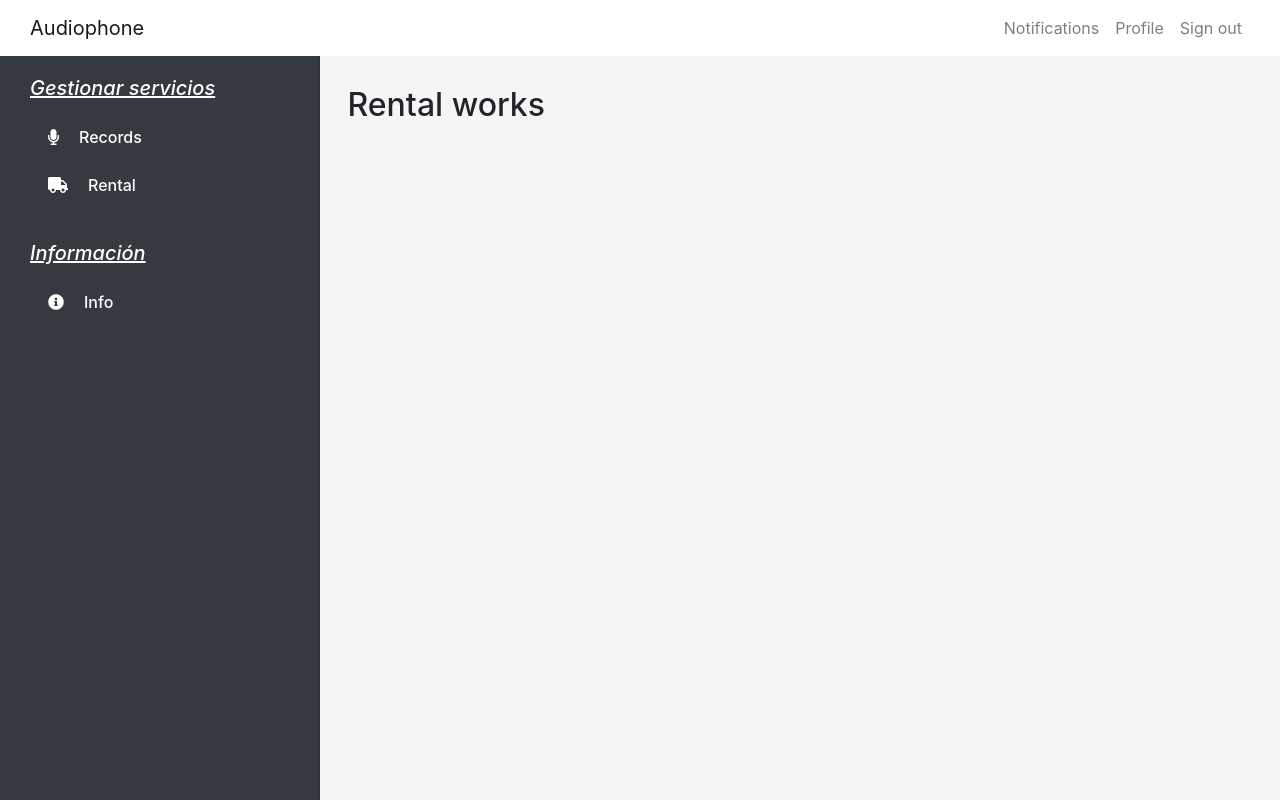
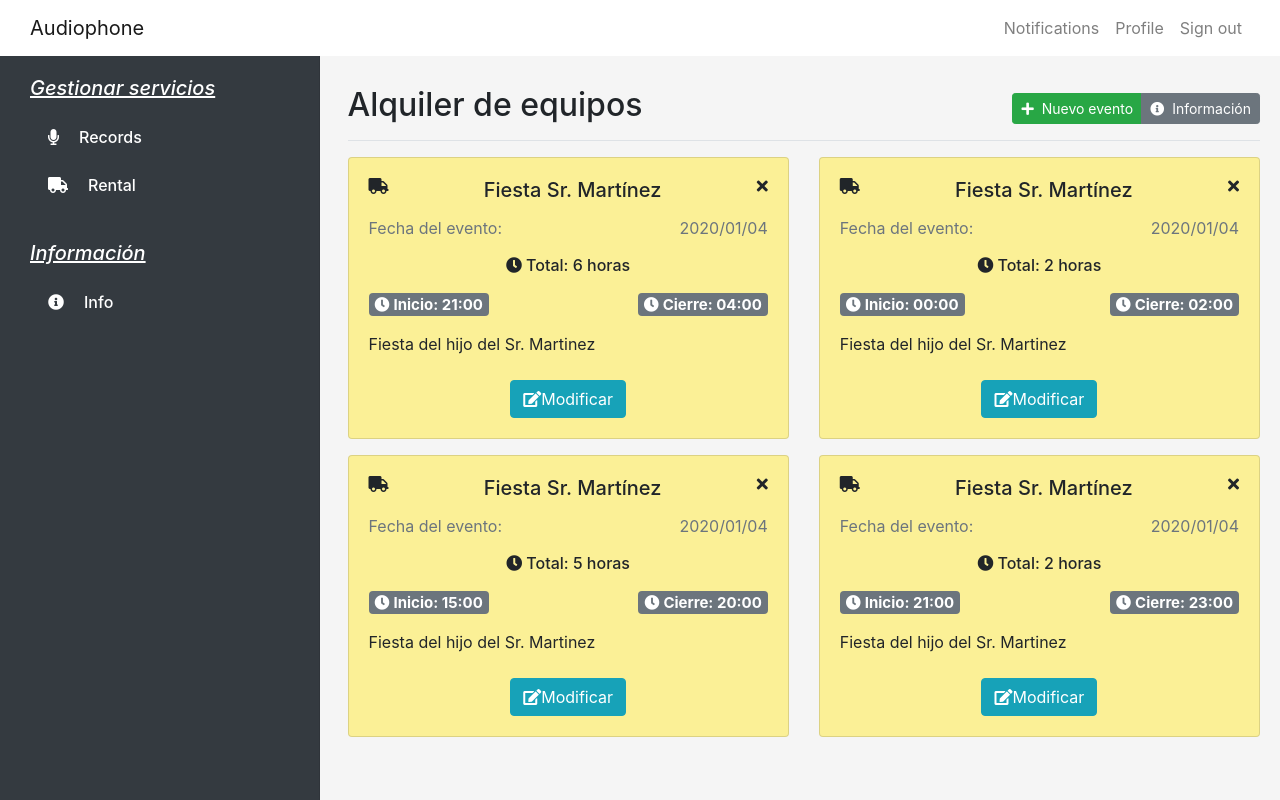
Before and after one commit to eaudiophone/audiophone-core, a React (Create React App) app: page /home/rental in a window 1280 px wide. Built offline with nearby package versions, Linux system fonts and the light colour scheme.

Commit message:
maquetacion de equipos actualizada

```diff
--- a/src/pages/rental/Rental.jsx
+++ b/src/pages/rental/Rental.jsx
@@ -1,9 +1,59 @@
 import React, { Component } from 'react';
+import { rentalMeetings } from './RentalHardcode';
+
+import Card from './../../components/card/Card';
 
 class Rental extends Component {
 
+	constructor( props ) {
+
+		super( props );
+		this.state = { meetings: rentalMeetings };
+	}
+
+	setHeader() {
+
+		return (
+
+			<div className="d-flex justify-content-between flex-wrap flex-md-nowrap
+				align-items-center pb-2 mb-3 border-bottom">
+
+				<h2>Alquiler de equipos</h2>
+
+				<div className="btn-toolbar mb-2 mb-md-0">
+					<div className="btn-group">
+						<button className="btn btn-sm btn-success">
+							<i className="mr-2 fas fa-plus"></i>
+							Nuevo evento
+						</button>
+						<button className="btn btn-sm btn-secondary">
+							<i className="mr-2 fas fa-info-circle"></i>
+							Información
+						</button>
+					</div>
+				</div>
+			</div>
+		);
+	}
+
+	setMeetingRental() {
+
+		return (
+			<div className="row">
+				{ this.state.meetings.map( ( element ) => (
+					<Card meeting={ element } color="#fbf096" key={ element.id } />
+					)) }
+			</div>
+		);
+	}
+
 	render() {
-		return ( <h2>Rental works</h2> );
+		return (
+			<div>
+				{ this.setHeader() }
+				{ this.setMeetingRental() }
+			</div>
+		);
 	}
 }
 
--- /dev/null
+++ b/src/pages/rental/RentalHardcode.jsx
@@ -0,0 +1,46 @@
+export const rentalMeetings = [
+	{
+		id: 1,
+		icon: 'fas fa-truck',
+		title: 'Fiesta Sr. Martínez',
+		appointmentDate: '2020/01/04',
+		startingTime: '21:00',
+		totalHours: 6,
+		finalHour: '04:00',
+		description: 'Fiesta del hijo del Sr. Martinez',
+		addressMeeting: 'Caracas Venezuela'
+	},
+	{
+		id: 2,
+		icon: 'fas fa-truck',
+		title: 'Fiesta Sr. Martínez',
+		appointmentDate: '2020/01/04',
+		startingTime: '00:00',
+		totalHours: 2,
+		finalHour: '02:00',
+		description: 'Fiesta del hijo del Sr. Martinez',
+		addressMeeting: 'Caracas Venezuela'
+	},
+	{
+		id: 3,
+		icon: 'fas fa-truck',
+		title: 'Fiesta Sr. Martínez',
+		appointmentDate: '2020/01/04',
+		startingTime: '15:00',
+		totalHours: 5,
+		finalHour: '20:00',
+		description: 'Fiesta del hijo del Sr. Martinez',
+		addressMeeting: 'Caracas Venezuela'
+	},
+	{
+		id: 4,
+		icon: 'fas fa-truck',
+		title: 'Fiesta Sr. Martínez',
+		appointmentDate: '2020/01/04',
+		startingTime: '21:00',
+		totalHours: 2,
+		finalHour: '23:00',
+		description: 'Fiesta del hijo del Sr. Martinez',
+		addressMeeting: 'Caracas Venezuela'
+	},
+];
```
